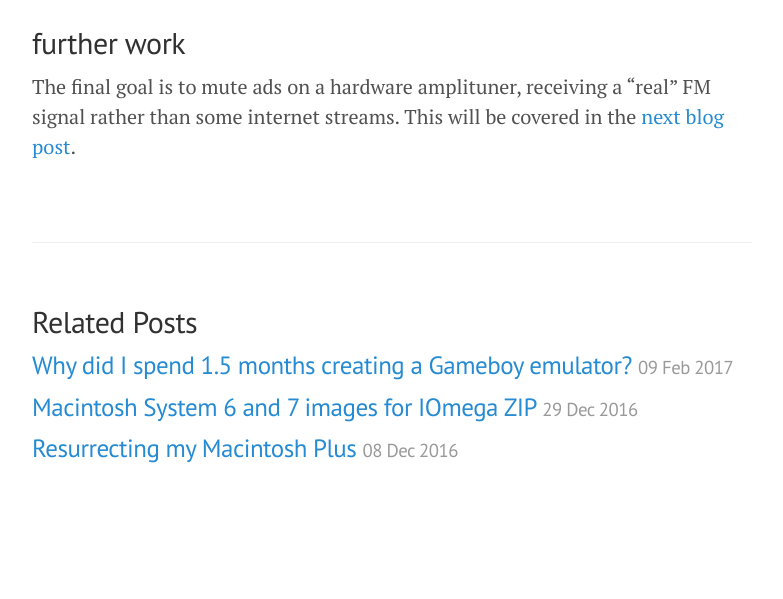
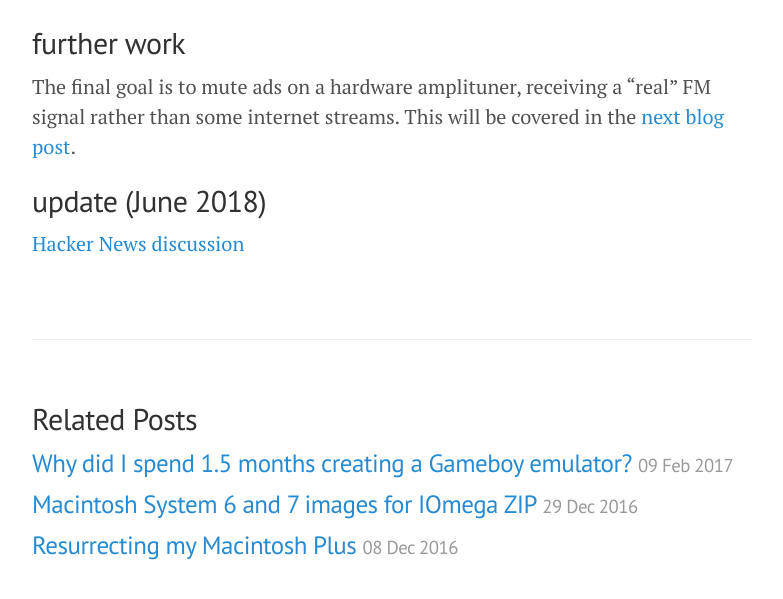
Before and after one commit to trekawek/blog.rekawek.eu, a Jekyll site: the page built from _posts/2016-02-24-radio-adblock.md, in a window 1280 px wide and 900 px high, scrolled down 4562 px, cut to the strip 278-877 px from the top of the window. Shown: the whole strip, without its empty margins (248-1031 px from the left). Built offline with Jekyll 4.4.1, drawn with Linux system fonts in a browser that asks for light colours; before the commit the page ends 5364 px from its top, so only the background shows below that.

Commit message:
added link to hacker news

```diff
--- a/_posts/2016-02-24-radio-adblock.md
+++ b/_posts/2016-02-24-radio-adblock.md
@@ -106,3 +106,7 @@ Apparently, it works :)
 ## further work
 
 The final goal is to mute ads on a hardware amplituner, receiving a "real" FM signal rather than some internet streams. This will be covered in the [next blog post](/2016/02/27/radio-adblock-2/).
+
+## update (June 2018)
+
+[Hacker News discussion](https://news.ycombinator.com/item?id=17385563)
```
